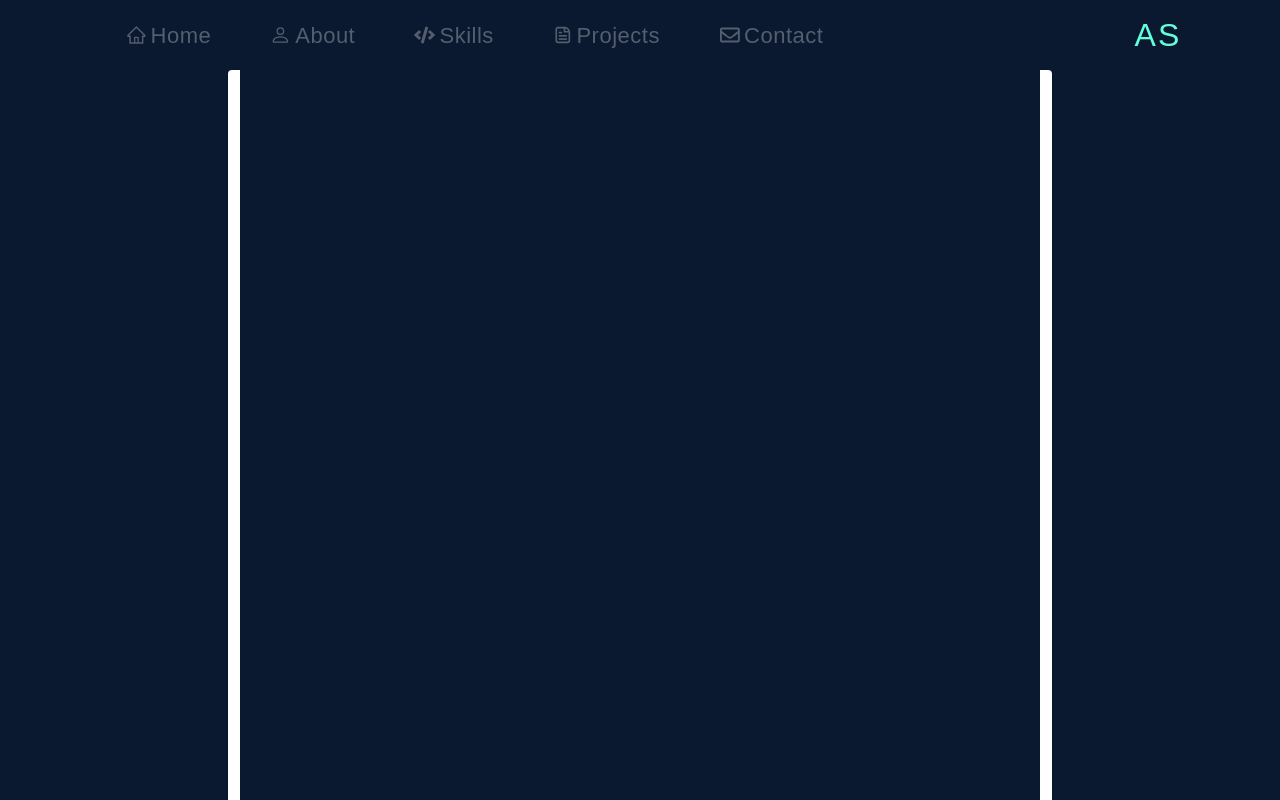
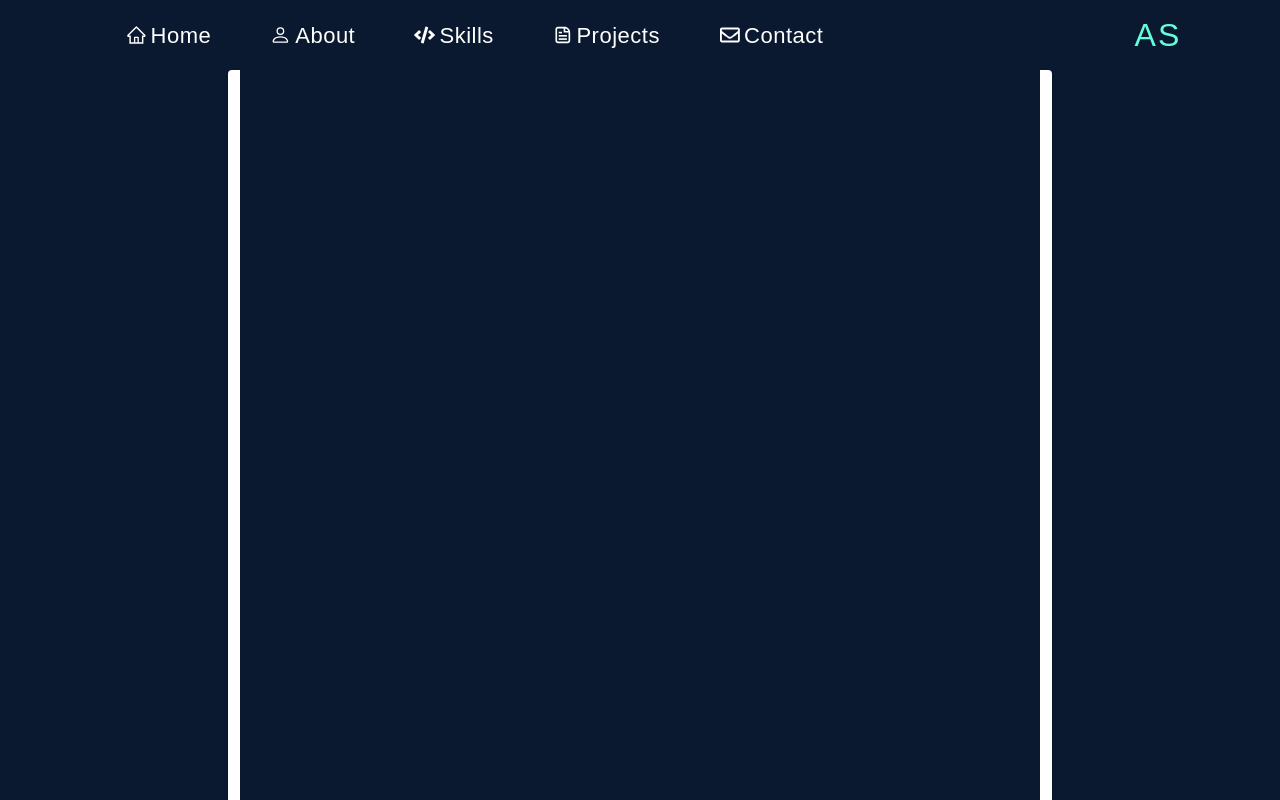
Before and after one commit to Akila-19/akila_portfolio, a React (Create React App) app: page /myR in a window 1280 px wide. Shown: the top 800 px of the page. Built offline with nearby package versions, Linux system fonts and the light colour scheme.

Commit message:
NavBar color change

```diff
--- a/src/Components/Experience.js
+++ b/src/Components/Experience.js
@@ -47,7 +47,7 @@ function Experience() {
                 CC1,CC2,CC3,CC4,CC5,CC6,CC7,CC8,CC9,CC10
             ],
             title: " Cloud Computing, Full Stack Development, DevOps, Security & Compliance, Agile Leadership, Software Development",
-            technologies: ["EC2", "S3", "RDS", "VPC", "IAM", "CloudFront", "SNS", "SQS", "LightSail", "EBS", "Lambda", "Angular", "React", "Node.js", "Express.js", "CI/CD", "Docker", "Kubernetes"],
+            technologies: ["EC2", "S3", "RDS", "VPC", "IAM", "CloudFront", "SNS", "SQS", "LightSail", "DynamoDB ", "EBS", "Lambda", "Angular", "React", "Node.js", "Express.js","Terraform", "CI/CD", "Docker", "Kubernetes", "Jenkins"],
             description: "Expertise in architecting and deploying comprehensive AWS solutions, proficient in both frontend and backend development. Skilled in designing and implementing CI/CD pipelines and Docker containerization. Strong focus on security best practices and compliance standards, and proven ability to lead cross-functional teams using agile methodologies. Extensive experience in managing the end-to-end software development lifecycle.",
             responsibilities: `
             - Architecting and deploying AWS solutions, ensuring scalability, reliability, and security.
@@ -73,7 +73,7 @@ function Experience() {
             ],
             gitLink: `https://github.com/CLCM3102-Ice-Cream-Shop/frontend-ice-cream.git`,
             title: "Comprehensive Website Development & AWS Deployment of Ice cream digital checkout system",
-            technologies: ["Angular", "Bootstrap", "Python", "AWS EC2", "RDS", "S3", "SNS", "CI/CD", "Docker", "Security Compliance"],
+            technologies: ["Angular", "Bootstrap", "MySQL", "Python", "AWS EC2", "RDS", "S3", "SNS", "CI/CD", "Docker Compose", "Security Compliance"],
             description: "Led the development of an interactive website for a specialty ice cream shop, utilizing Angular, Bootstrap, and Python. Orchestrated deployment on AWS EC2, RDS, S3, and SNS, resulting in fault tolerance and scalability improvements. Established resilient CI/CD pipelines and Docker configurations, optimizing development workflows and efficiency.",
             responsibilities: `
             - Led development of interactive website for specialty ice cream shop, resulting in increased online revenue and customer retention.
@@ -115,7 +115,7 @@ function Experience() {
                 VTR
             ],
             title: "WordPress to Mobile App Conversion & AWS Migration",
-            technologies: ["AWS LightSail", "WordPress", "Mobile App Development", "Cloud Migration"],
+            technologies: ["AWS Services", "WordPress", "Mobile App Development", "AppMySite", "Cloud Migration"],
             description: "Led the migration of a WordPress website to a mobile app, leveraging AWS LightSail for cloud hosting. Collaborated with stakeholders to define requirements and deliver a user-centric solution. Executed AWS LightSail cloud migration, optimizing infrastructure for scalability and seamless integration with WordPress CMS.",
             responsibilities: `
             - Spearheaded end-to-end mobile app development initiative, achieving 25% increase in app downloads and 30% boost in user engagement metrics.
--- a/src/Components/Navbar.js
+++ b/src/Components/Navbar.js
@@ -48,29 +48,29 @@ const Nav = () => {
             <ul className='NavbarLinks'>
                 <li onClick={hideMenu}>
                     <NavLink to="/akila_portfolio" style={({ isActive }) => ({
-                    color: isActive ? '#64ffda' : '#545e6f',
+                    color: isActive ? '#64ffda' : '#ffffff',
                 })}><AiOutlineHome className='text-3xl pr-1'/> Home</NavLink>
                 </li>
 
                 <li onClick={hideMenu}>
                     <NavLink to="/Aboutme" style={({ isActive }) => ({
-                    color: isActive ? '#64ffda' : '#545e6f',
+                    color: isActive ? '#64ffda' : '#ffffff',
                 })}><BsPerson className='text-3xl pr-1'/> About</NavLink>
                 </li>
                 <li onClick={hideMenu}>
                     <NavLink to="/Skills" style={({ isActive }) => ({
-                    color: isActive ? '#64ffda' : '#545e6f',
+                    color: isActive ? '#64ffda' : '#ffffff',
                 })}><FaCode className='text-3xl pr-1'/> Skills</NavLink>
                 </li>
                 <li onClick={hideMenu}>
                     <NavLink to="/Experience" style={({ isActive }) => ({
-                    color: isActive ? '#64ffda' : '#545e6f',
+                    color: isActive ? '#64ffda' : '#ffffff',
                 })}><CgFileDocument className='text-3xl pr-1' /> Projects </NavLink>
                 </li>
 
                 <li onClick={hideMenu}>
                     <NavLink to="/Contact" style={({ isActive }) => ({
-                    color: isActive ? '#64ffda' : '#545e6f',
+                    color: isActive ? '#64ffda' : '#ffffff',
                 })}><FaRegEnvelope  className='text-3xl pr-1'/> Contact </NavLink>
                 </li>
 
--- a/src/index.css
+++ b/src/index.css
@@ -33,7 +33,7 @@ b{
   color: #64ffda;
 }
 .projectCard{
-  height: 660px;
+  height: 700px;
 }
 /* .projectCard:hover, */
  .cardFooter a:hover, .cardFooter button:hover{
@@ -271,7 +271,7 @@ margin-top: 100px;
     width: 100%;
   }
   .NavbarLinks a:active{
-    color: white !important;
+    color: #0a192f !important;
   }
 
   .NavbarLinks{
@@ -310,7 +310,9 @@ margin-top: 100px;
     margin: 6px;
     transition: 0.5s;
   }
-
+  .projectCard{
+    height: fit-content;
+  }
 
 }
 
@@ -368,6 +370,9 @@ margin-top: 100px;
   .NavbarLinks{
     inset: 0 0 0 30%;
   }
+  .NavbarLinks a.active{
+    color: #0a192f !important;
+  }
   .HomeText h1{
     font-weight: 500;
     font-size: 28px;
@@ -381,9 +386,12 @@ margin-top: 100px;
     height: 300px;
     margin-bottom: 0px;
   }
-  .NavbarLinks a.active{
+  .projectCard{
+    height: fit-content;
+  }
+  /* .NavbarLinks a.active{
     color: white !important;
-  }
+  } */
   .wrapper>div{
     width: 100%;
   }
@@ -500,6 +508,9 @@ margin-top: 100px;
     width: 100px;
     height: 100px;
     font-size: 50px;
+  }
+  .projectCard{
+    height: fit-content;
   }
 }
 
```
